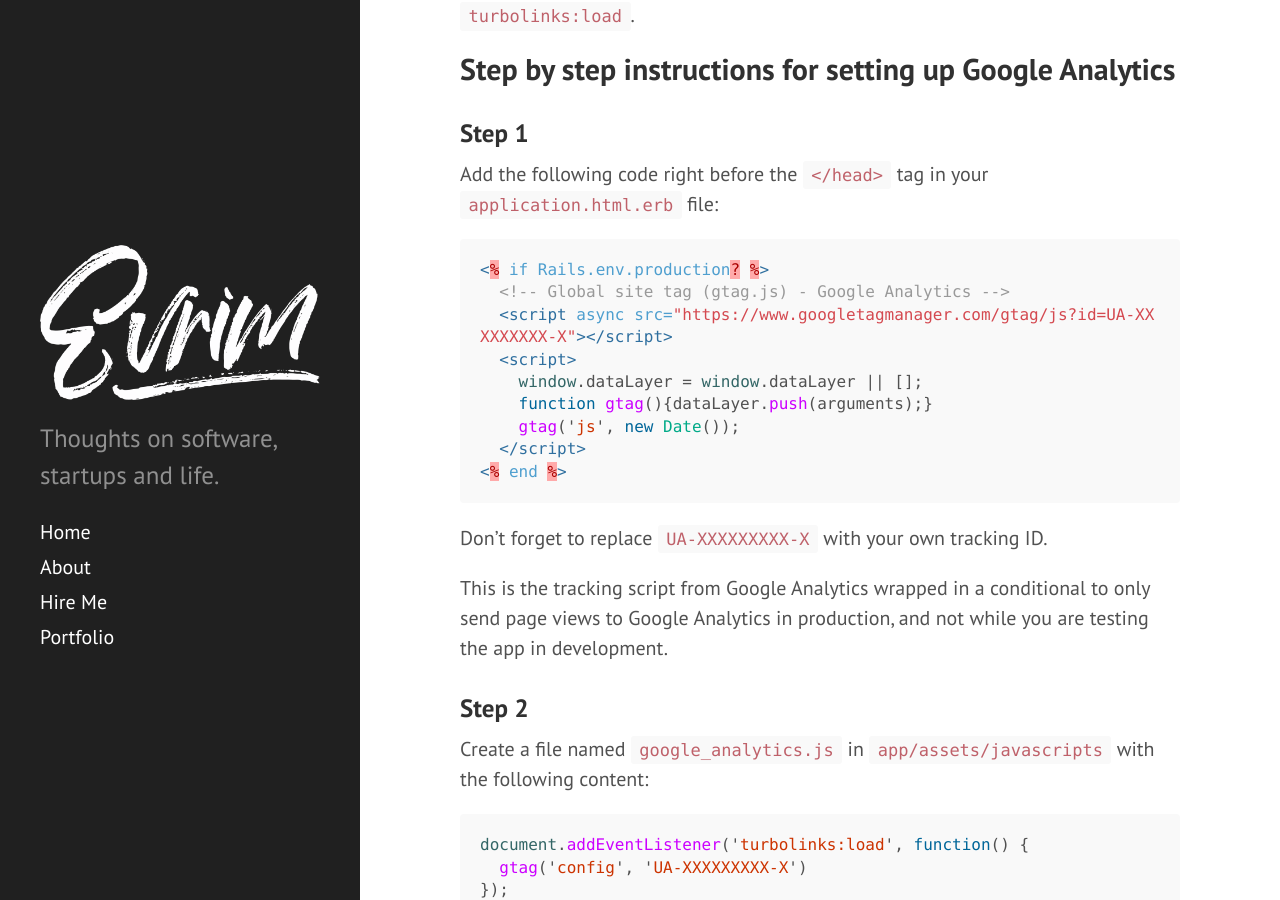
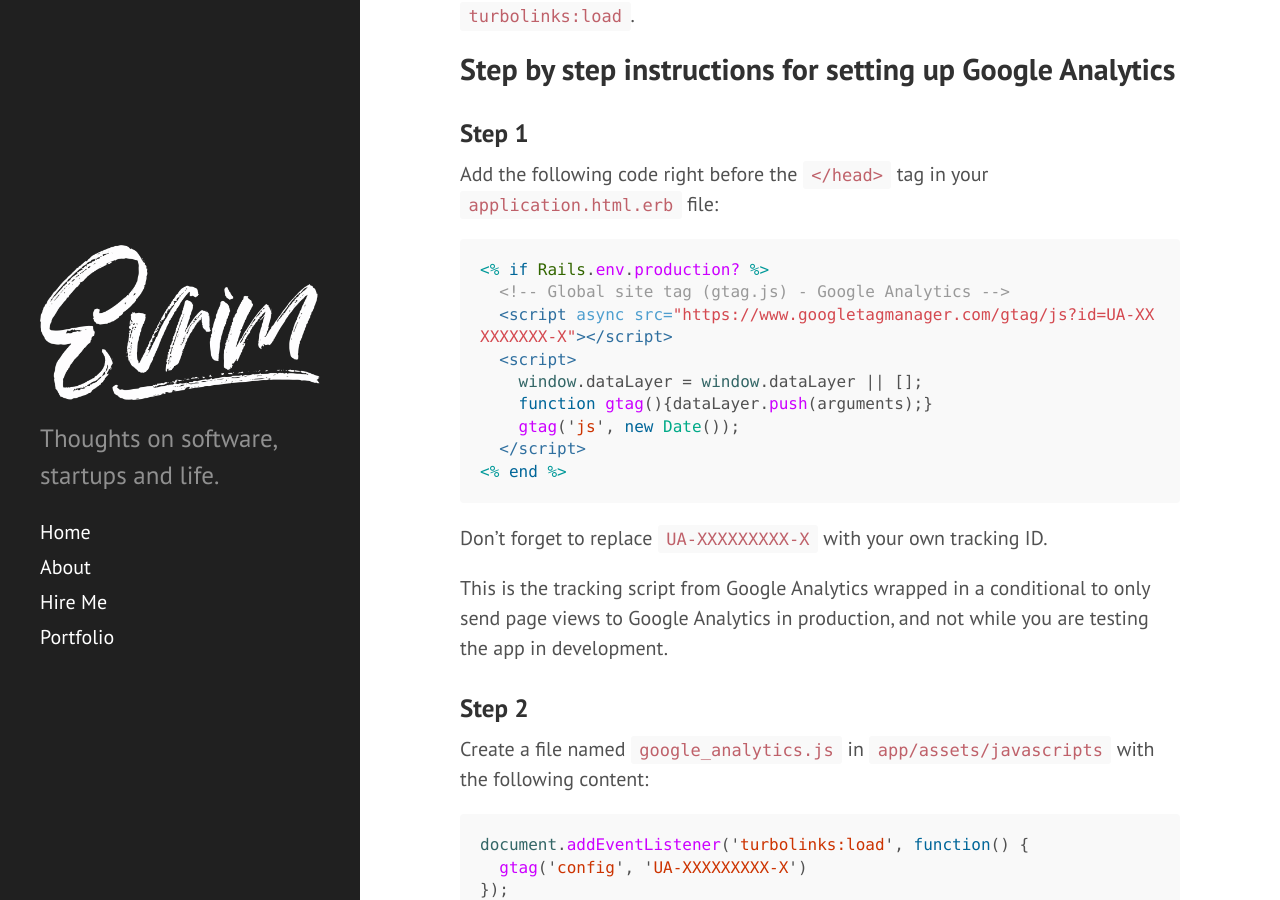
Before and after one commit to evrimfeyyaz/evrimfeyyaz.github.io, a Jekyll site: the page built from _posts/2019-02-07-adding-google-analytics-to-a-rails-5-turbolinks-5-app.md, in a window 1280 px wide and 900 px high, scrolled down 976 px. Built offline with Jekyll 4.4.1, drawn with Linux system fonts in a browser that asks for light colours.

Commit message:
Fix wrong syntax highlighting in the Google Analytics article

````diff
--- a/_posts/2019-02-07-adding-google-analytics-to-a-rails-5-turbolinks-5-app.md
+++ b/_posts/2019-02-07-adding-google-analytics-to-a-rails-5-turbolinks-5-app.md
@@ -35,7 +35,7 @@ We need to make sure this method is called every time Turbolink loads a new page
 ## Step by step instructions for setting up Google Analytics
 ### Step 1
 Add the following code right before the `</head>` tag in your `application.html.erb` file:
-```html
+```erb
 <% if Rails.env.production? %>
   <!-- Global site tag (gtag.js) - Google Analytics -->
   <script async src="https://www.googletagmanager.com/gtag/js?id=UA-XXXXXXXXX-X"></script>
````
